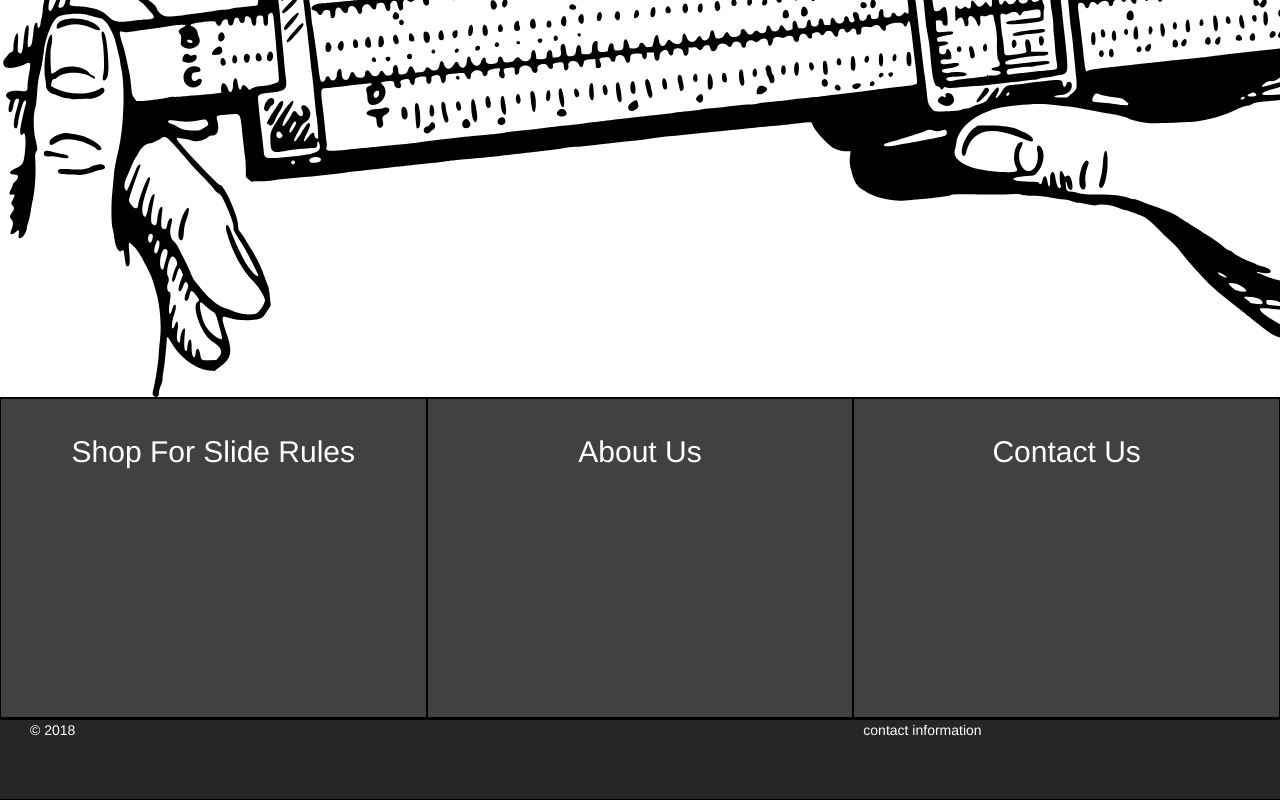
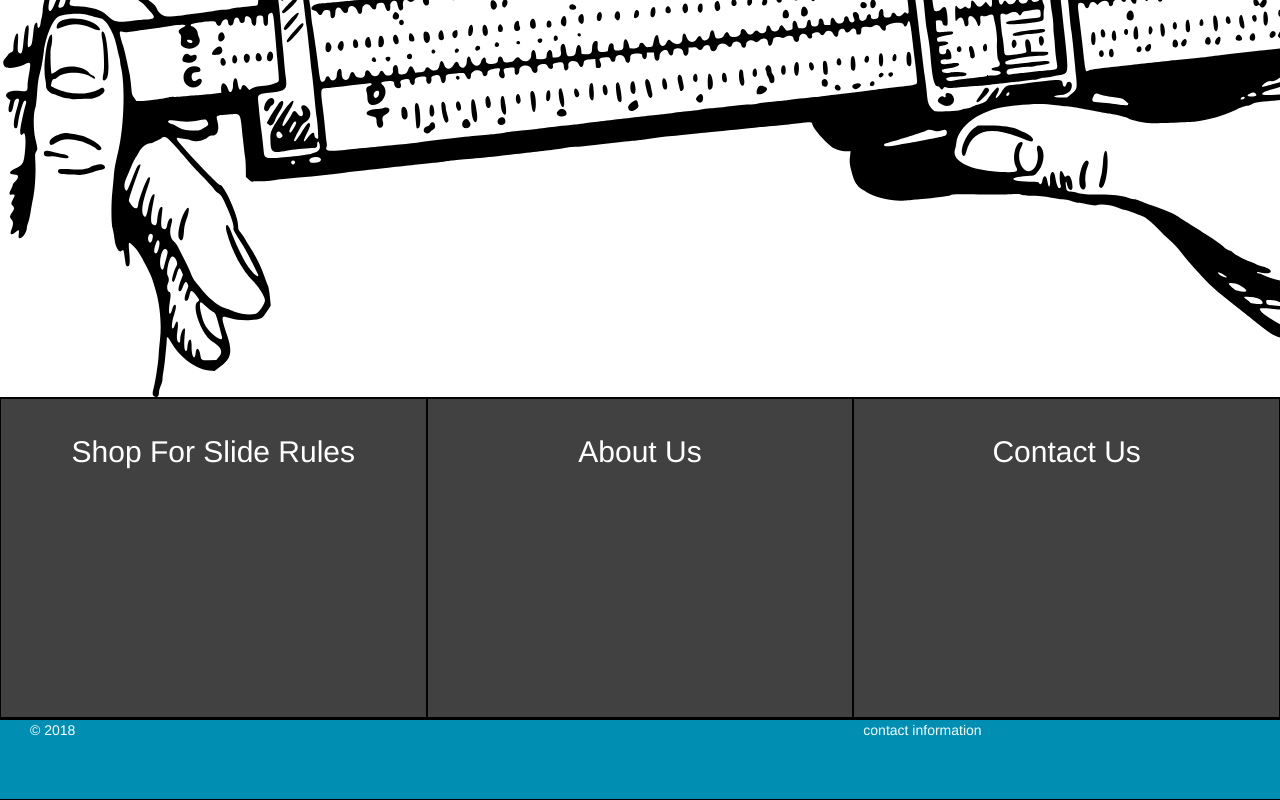
Before and after one commit to scrmbld/bootcamp2-final, a website: page index.html in a window 1280 px wide. Shown: the part 404-1204 px from the top of the page. Drawn offline with nearby package versions, Linux system fonts and the light colour scheme.

Commit message:
changed footer color

```diff
--- a/css/style.css
+++ b/css/style.css
@@ -120,7 +120,7 @@ p.featurette-p{
 .foot{
 	height:10vh;
 	border-top:1px solid black;
-	background-color:#262626;
+	background-color:#008fb3;
 }
 .foot div p{
 	color:white;
```
Also changed, not shown: package.json (+4 -3 lines).
